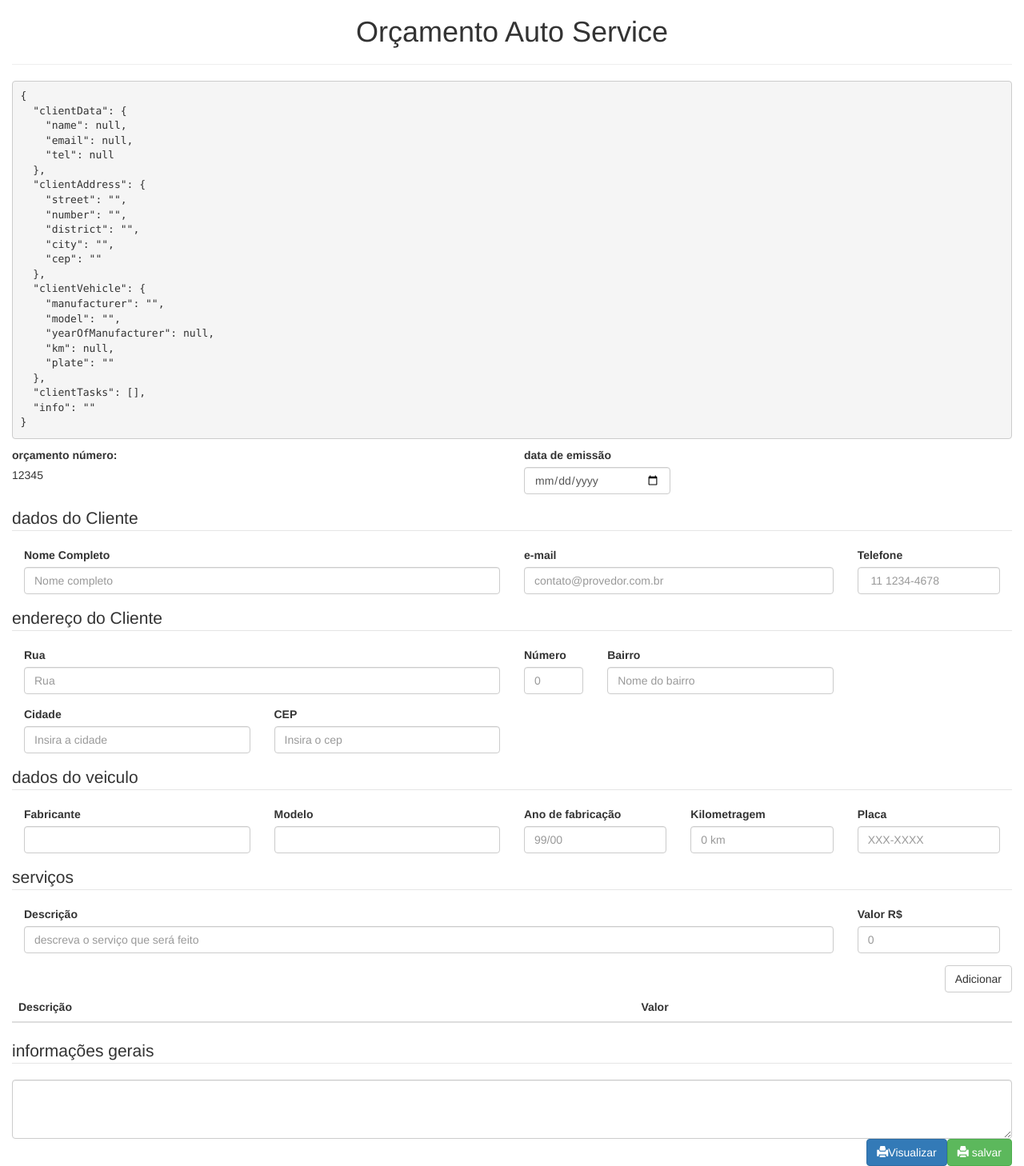
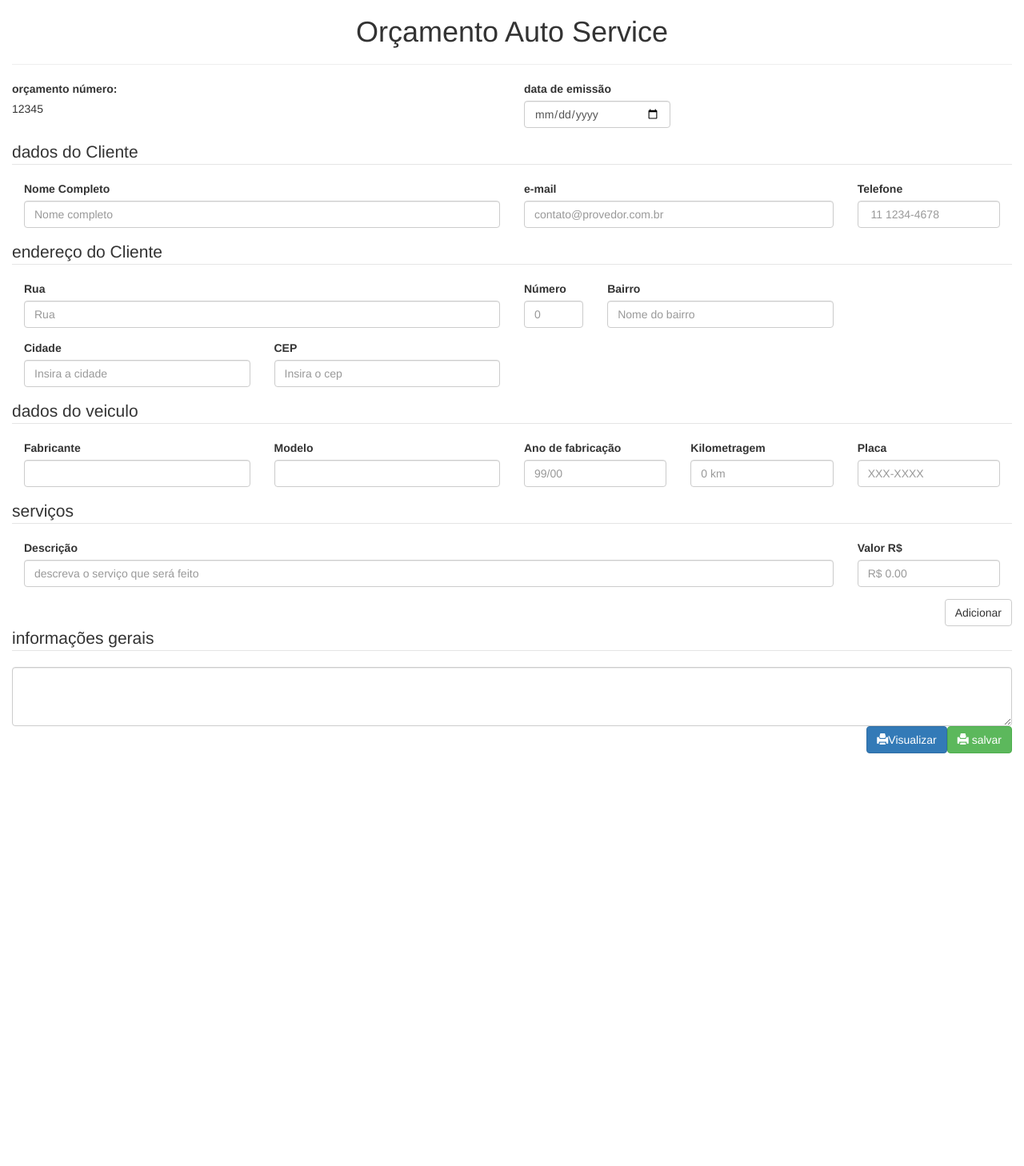
Before and after one commit to heltonss/frontend-webapp-sgm, an Angular app: page /orcamento in a window 1280 px wide. Shown: the whole page at 80% size. After the commit the page ends 942 px from the top, so only its background shows below. Built offline with nearby package versions, Linux system fonts and the light colour scheme.

Commit message:
number of characters defined for 100 input services

```diff
--- a/src/app/orcamento/orcamento-form/orcamento-form.component.html
+++ b/src/app/orcamento/orcamento-form/orcamento-form.component.html
@@ -4,7 +4,6 @@
         <hr>
     </div>
 </div>
-<pre>{{ form.value | json }}</pre>
 <div class="row">
     <form [formGroup]="form" (ngSubmit)="onSubmit(form)" class="col-md-12">
         <div class="row">
@@ -102,20 +101,20 @@
                 <div class="col-md-12">
                     <div class="form-group col-md-10">
                         <label for="description">Descrição</label>
-                        <input type="text" #description class="form-control" id="description" placeholder="descreva o serviço que será feito">
+                        <input maxlength="100" type="text" #description class="form-control" id="description" placeholder="descreva o serviço que será feito">
                     </div>
                     <div class="form-group col-md-2">
                         <label for="price">Valor R$</label>
-                        <input type="number" #price class="form-control" id="price" placeholder="0">
+                        <input type="number" #price class="form-control" id="price" placeholder="R$ 0.00">
                     </div>
                 </div>
             </div>
             <div class="row">
                 <div class="col-md-12">
-                    <button type="button" (click)="addTasks(description.value, price.value)" class="btn btn-default pull-right">Adicionar</button>
+                    <button type="button" (click)="addTasks(description.value, price.value)" class="btn btn-default pull-right btnAdd">Adicionar</button>
                 </div>
             </div>
-            <table class="table table-striped table-hover">
+            <table *ngIf="isHasTasks" class="table table-striped table-hover">
                 <thead>
                     <tr>
                         <th>Descrição</th>
@@ -125,7 +124,7 @@
                 <tbody formArrayName="clientTasks">
                     <tr *ngFor="let task of form.controls.clientTasks.controls, let i = index">
                         <!-- <p>{{ task | json }}</p> -->
-                        <td>{{ form.controls.clientTasks.controls[i].controls.description.value}}</td>
+                        <td class="orcamento-table-td">{{ form.controls.clientTasks.controls[i].controls.description.value}}</td>
                         <td>{{ form.controls.clientTasks.controls[i].controls.price.value }}</td>
                         <td>
                             <button type="button" class="btn btn-danger pull-right">excluir</button>
--- a/src/app/orcamento/orcamento-form/orcamento-form.component.ts
+++ b/src/app/orcamento/orcamento-form/orcamento-form.component.ts
@@ -11,6 +11,7 @@ import { Task } from './../../shared/model/task';
 export class OrcamentoFormComponent implements OnInit {
   tasks: Task[] = [];
   form: FormGroup;
+  isHasTasks = false;
 
   constructor(private formBuilder: FormBuilder) { }
 
@@ -45,6 +46,7 @@ export class OrcamentoFormComponent implements OnInit {
   }
 
   addTasks(description: string, price: number) {
+    this.isHasTasks = true;
     const clientTasks: any = this.form.controls['clientTasks'];
     const newTask = this.addForFormBuilder(description, price);
     clientTasks.push(newTask);
```
Also changed, not shown: 1 other file (tests, documents, lock files or other folders).
